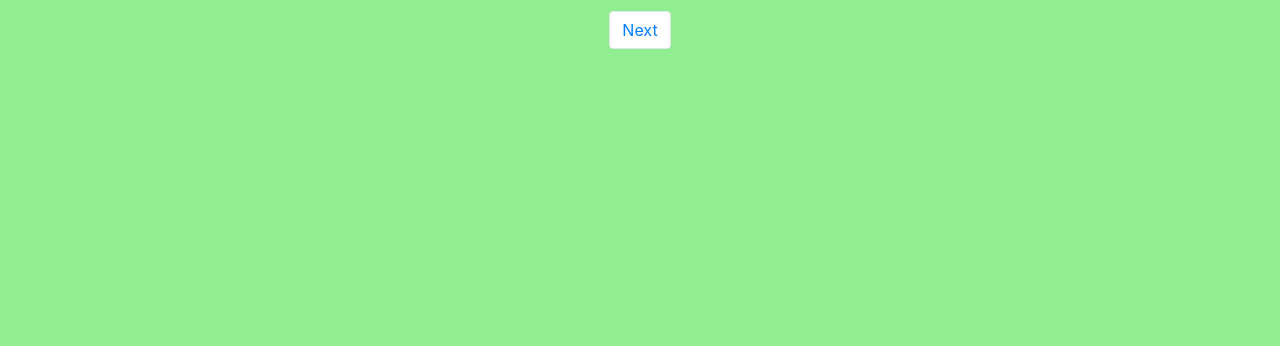
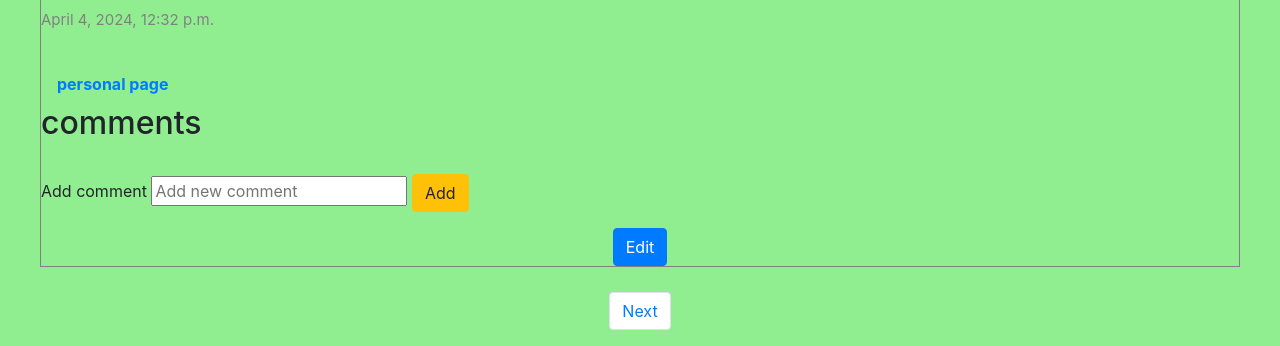
Before and after one commit to lewismed99/project4, a Django app: page / in a window 1280 px wide. Shown: the part 1605-1951 px from the top of the page. Before the commit the page ends 1654 px from the top, so only its background shows below. Run offline with Django 3.2, Linux system fonts and the light colour scheme; a user stored in the database is signed in; data comes from the database, SQL or seed files in the repository; both versions use the stored data as it was after the commit; some libraries are stand-ins or nearby versions.

Commit message:
I am adding comments to post . It deosnt function yet but shows under post

```diff
--- a/network/admin.py
+++ b/network/admin.py
@@ -1,5 +1,5 @@
 from django.contrib import admin
-from .models import Post, User, Follow, Like
+from .models import Post, User, Follow, Like, comment
 # Register your models here.
 
 
@@ -8,3 +8,4 @@ admin.site.register(User)
 
 admin.site.register(Follow)
 admin.site.register(Like)
+admin.site.register(comment)
--- a/network/models.py
+++ b/network/models.py
@@ -32,3 +32,13 @@ class Like(models.Model):
 
     def __str__(self):
         return f"{self.user} liked {self.post}"
+
+
+class comment (models.Model):
+    author=models.ForeignKey(User,on_delete=models.CASCADE,related_name="userComment")
+    post=models.ForeignKey(Post, on_delete=models.CASCADE, blank=True, null=True, related_name="postComment")
+    message=models.CharField(max_length=200)
+
+
+    def __str__(self):
+        return f"{self.author} comment on {self.post}"
--- a/network/templates/network/index.html
+++ b/network/templates/network/index.html
@@ -154,7 +154,32 @@ function submitHandler(id){
        <h6 class="content" id="content_{{post.id}}" >{{ post.content }}</h6>
 
         <p class="date"> {{ post.date }}</p>
+        <p class="comment">{{ comment.message }}</p>
         <a class="nav-link" href="{% url 'profile' user_id=post.user.id  %}"><strong>personal page</strong></a>
+
+
+          <h2>comments</h2>
+
+        </br>
+        {% if user.is_authenticated %}
+
+          <form action="{% url 'addComment' id=post.id %}" method="POST" ></form>
+           {% csrf_token %}
+            <div class="form-group">
+              <label for="price">Add comment</label>
+              <input type="text"  name="newComment"   placeholder="Add new comment">
+              <button type="submit" class="btn btn-warning">Add </button>
+
+
+
+
+            </div>
+
+
+          </form>
+        {% endif %}
+
+
         {% if user.is_authenticated %}
         {% if user == post.user %}
 
--- a/network/urls.py
+++ b/network/urls.py
@@ -17,4 +17,6 @@ urlpatterns = [
      path('edit/<int:post_id>',views.edit,name='edit'),
      path('remove_like/<int:post_id>',views.remove_like,name='edit'),
      path('add_like/<int:post_id>',views.add_like,name='edit'),
+     path('addComment/<int:id>',views.addComment,name='addComment'),
+
 ]
--- a/network/views.py
+++ b/network/views.py
@@ -6,7 +6,7 @@ from django.urls import reverse
 from django.core.paginator import Paginator
 import json
 from django.http import JsonResponse
-from .models import User, Post, Follow, Like
+from .models import User, Post, Follow, Like, comment
 
 def remove_like(request, post_id):
     post=Post.objects.get(pk=post_id)
@@ -189,3 +189,20 @@ def register(request):
         return HttpResponseRedirect(reverse("index"))
     else:
         return render(request, "network/register.html")
+
+
+def addComment(request,id):
+    currentUser=request.user
+    postData=Post.objects.get(pk=id)
+    message=request.POST['newComment'],
+
+
+
+    newComment= comment(
+        author=currentUser,
+        listing=postData,
+        message=message
+    )
+    newComment.save()
+    return HttpResponseRedirect(reverse(index))
+    #return HttpResponseRedirect(reverse("index",args=(id, )))
```
Also changed, not shown: db.sqlite3, network/migrations/0007_comment.py (added).
